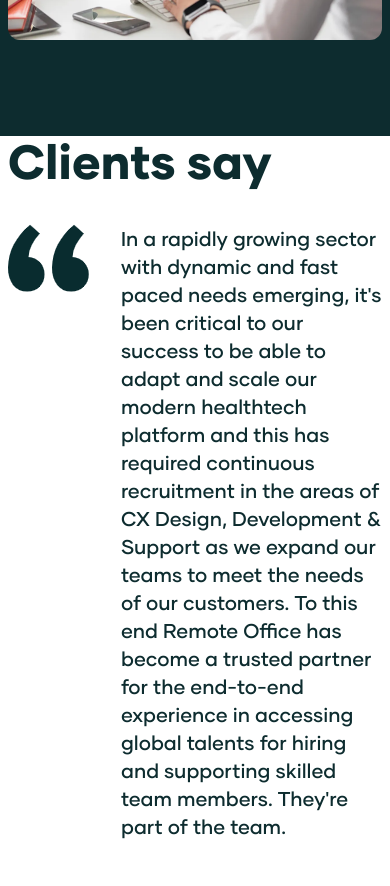
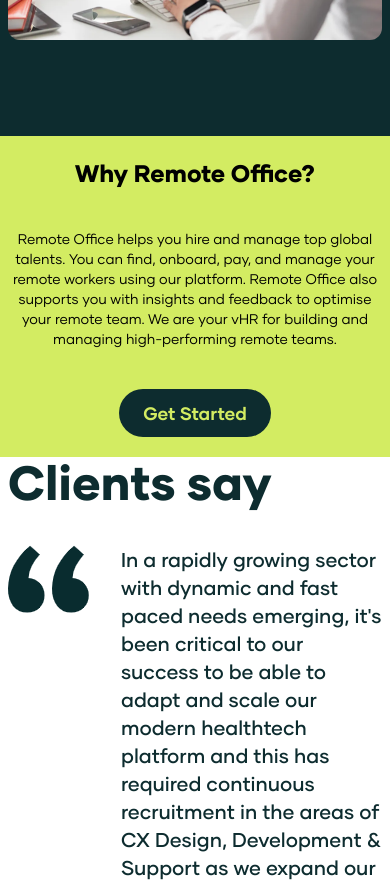
Before and after one commit to arifjahan88/remote-office-react, a React (Vite) app: page / in a window 390 px wide. Shown: the part 9340-10226 px from the top of the page. Built offline with nearby package versions, Linux system fonts and the light colour scheme.

Commit message:
added why remote

```diff
--- a/src/App.jsx
+++ b/src/App.jsx
@@ -6,6 +6,7 @@
 import Talents from "./components/Talents/Talents";
 import Teams from "./components/Teams/Teams";
 import Testimonial from "./components/Testimonial/Testimonial";
+import WhyRemote from "./components/WhyRemote/WhyRemote";
 
 function App() {
   return (
@@ -16,6 +17,7 @@
       <Talents />
       <Teams />
       <QuickLook />
+      <WhyRemote />
       <Testimonial />
       <Footer />
     </>
--- /dev/null
+++ b/src/components/WhyRemote/TableItems.jsx
@@ -0,0 +1,65 @@
+export const TableItems = [
+  {
+    type: "Level of Expertise",
+    "Freelance Market": "Low",
+    "Remote Office": "Vetted Top Experts",
+    "In-house": "Varies",
+    Agencies: "Varies",
+  },
+  {
+    type: "Dedicated Employee",
+    "Freelance Market": false,
+    "Remote Office": true,
+    "In-house": true,
+    Agencies: "Varies",
+  },
+  {
+    type: "Fee",
+    "Freelance Market": "$$",
+    "Remote Office": "$$",
+    "In-house": "$$$$",
+    Agencies: "$$$$",
+  },
+  {
+    type: "Client Service Team",
+    "Freelance Market": false,
+    "Remote Office": true,
+    "In-house": false,
+    Agencies: "Varies",
+  },
+  {
+    type: "Performance Evaluation",
+    "Freelance Market": false,
+    "Remote Office": true,
+    "In-house": "Varies",
+    Agencies: false,
+  },
+  {
+    type: "Outlined Solutions",
+    "Freelance Market": false,
+    "Remote Office": true,
+    "In-house": "Varies",
+    Agencies: "Varies",
+  },
+  {
+    type: "Sprint/Goal Management",
+    "Freelance Market": false,
+    "Remote Office": true,
+    "In-house": "Varies",
+    Agencies: "Varies",
+  },
+  {
+    type: "Tax & Legal Compliance Management",
+    "Freelance Market": false,
+    "Remote Office": true,
+    "In-house": "Varies",
+    Agencies: false,
+  },
+  {
+    type: "Managed IT Support",
+    "Freelance Market": false,
+    "Remote Office": true,
+    "In-house": "Varies",
+    Agencies: false,
+  },
+];
--- /dev/null
+++ b/src/components/WhyRemote/WhyRemote.jsx
@@ -0,0 +1,91 @@
+import { CiCircleCheck } from "react-icons/ci";
+import { ImCross } from "react-icons/im";
+import { TableItems } from "./TableItems";
+import Button from "../common/Button";
+
+const WhyRemote = () => {
+  return (
+    <section className="bg-lightsecondary">
+      <div className="container py-5 md:py-16 lg:py-32 grid grid-cols-1 lg:grid-cols-3 items-center gap-10">
+        <table className="w-full border-collapse col-span-2 hidden md:block">
+          <thead>
+            <tr className="bg-[#F9FDDF] rounded-2xl">
+              <th className="p-5 font-medium rounded-tl-2xl"></th>
+              <th className="p-5 font-medium">Freelance Market</th>
+              <th className="p-5 font-medium scale-[1.2] bg-white rounded-t-xl">
+                <img src="/logo.png" alt="" />
+              </th>
+              <th className="p-5 font-medium">In-house</th>
+              <th className="p-5 font-medium rounded-tr-2xl">Agencies</th>
+            </tr>
+          </thead>
+          <tbody>
+            {TableItems.map((item, index) => (
+              <tr key={index} className={`border-b-4 border-secondary w-full`}>
+                <td className="p-5 font-medium w-1/5 bg-[#F9FDDF]">{item.type}</td>
+                <td className="p-5 text-center bg-[#ECF9A0]">
+                  {typeof item["Freelance Market"] === "boolean" ? (
+                    item["Freelance Market"] ? (
+                      <CiCircleCheck className="h-5 w-5 mx-auto text-green-500" />
+                    ) : (
+                      <ImCross className="h-5 w-5 mx-auto text-red-500" />
+                    )
+                  ) : (
+                    item["Freelance Market"]
+                  )}
+                </td>
+                <td className="p-5 text-center w-1/5 bg-white scale-[1.2]">
+                  {typeof item["Remote Office"] === "boolean" ? (
+                    item["Remote Office"] ? (
+                      <CiCircleCheck className="h-5 w-5 mx-auto text-green-500" />
+                    ) : (
+                      <ImCross className="h-5 w-5 mx-auto text-red-500" />
+                    )
+                  ) : (
+                    item["Remote Office"]
+                  )}
+                </td>
+                <td className="p-5 text-center w-1/5 bg-[#ECF9A0]">
+                  {typeof item["In-house"] === "boolean" ? (
+                    item["In-house"] ? (
+                      <CiCircleCheck className="h-5 w-5 mx-auto text-green-500" />
+                    ) : (
+                      <ImCross className="h-5 w-5 mx-auto text-red-500" />
+                    )
+                  ) : (
+                    item["In-house"]
+                  )}
+                </td>
+                <td className="p-5 text-center w-1/5 bg-[#F9FDDF]">
+                  {typeof item.Agencies === "boolean" ? (
+                    item.Agencies ? (
+                      <CiCircleCheck className="h-5 w-5 mx-auto text-green-500" />
+                    ) : (
+                      <ImCross className="h-5 w-5 mx-auto text-red-500" />
+                    )
+                  ) : (
+                    item.Agencies
+                  )}
+                </td>
+              </tr>
+            ))}
+          </tbody>
+        </table>
+        <div className="space-y-10 text-center lg:text-left order-first lg:order-last">
+          <h1 className="font-extrabold text-2xl md:text-5xl leading-snug w-full lg:w-1/2">
+            Why Remote Office?
+          </h1>
+          <p className="text-sm md:text-base">
+            Remote Office helps you hire and manage top global talents. You can find, onboard, pay,
+            and manage your remote workers using our platform. Remote Office also supports you with
+            insights and feedback to optimise your remote team. We are your vHR for building and
+            managing high-performing remote teams.
+          </p>
+          <Button text="Get Started" />
+        </div>
+      </div>
+    </section>
+  );
+};
+
+export default WhyRemote;
```
